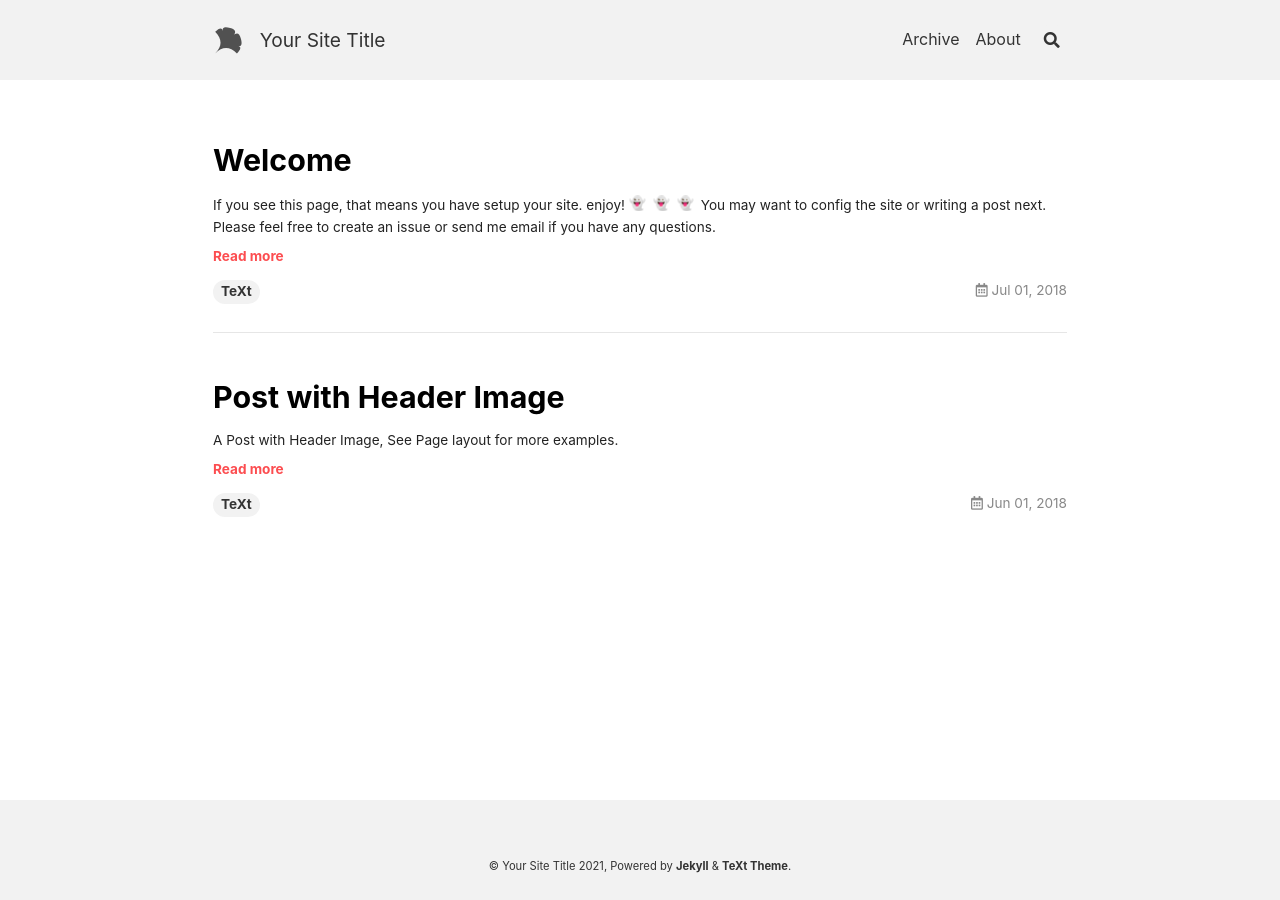
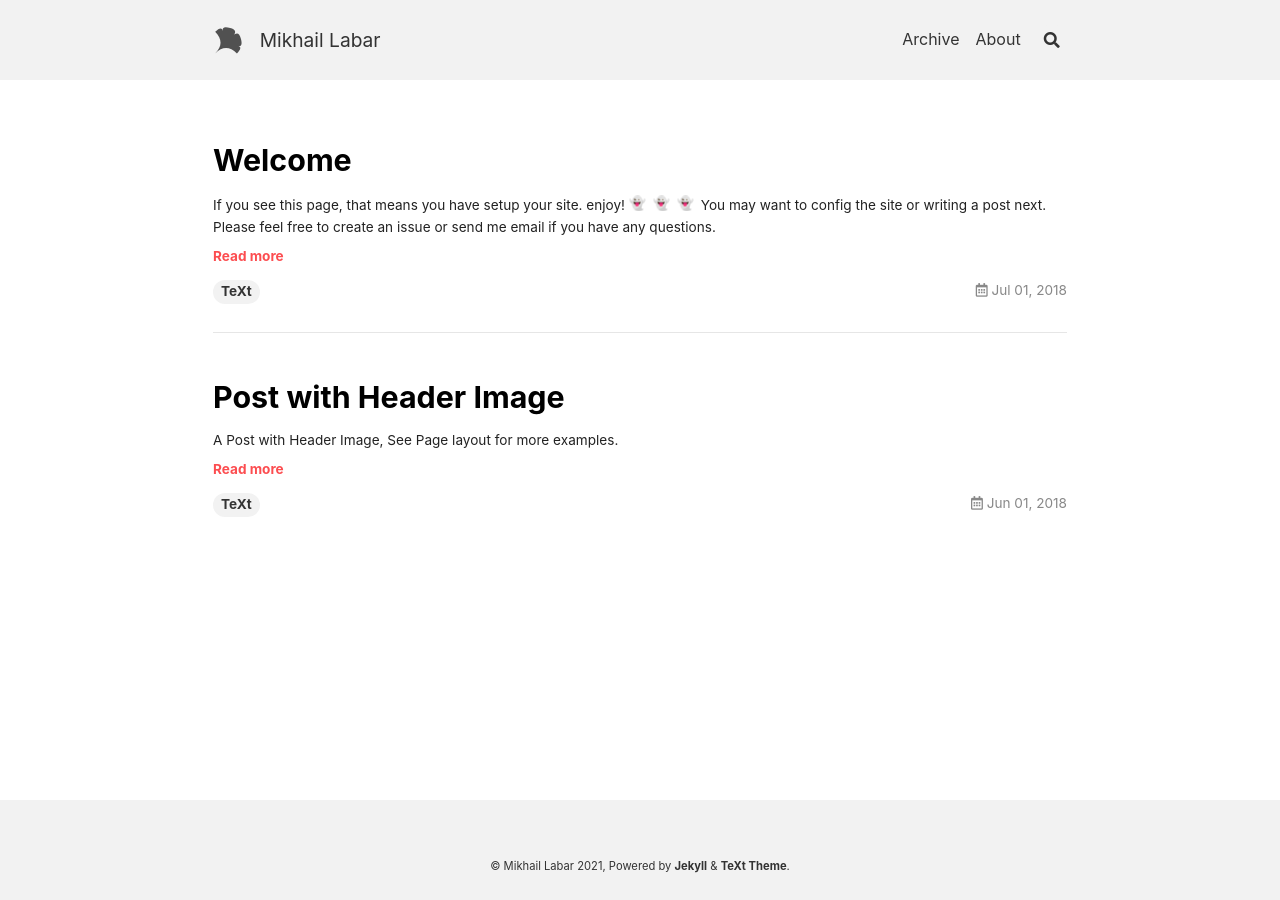
Before and after one commit to mlabar7621/mul-personal, a Jekyll site: the page built from index.html, in a window 1280 px wide. Built offline with Jekyll 4.4.1, drawn with Linux system fonts in a browser that asks for light colours; nearby versions of some CDN libraries; emoji names are drawn with the system emoji font; the list of posts is cut into pages by our own code; some of the changed lines change nothing that is shown.

Commit message:
initial changes
changed various values to apply to me personally rather than the theme

```diff
--- a/_config.yml
+++ b/_config.yml
@@ -20,25 +20,25 @@
 highlight_theme: default # "default" (default), "tomorrow", "tomorrow-night", "tomorrow-night-eighties", "tomorrow-night-blue", "tomorrow-night-bright"
 url     : # the base hostname & protocol for your site e.g. https://www.someone.com
 baseurl : # does not include hostname
-title   : Your Site Title
+title   : Mikhail Labar
 description: > # this means to ignore newlines until "Language & timezone"
-  Your Site Description
+  Mikhail Labar's personal website
 
 
 ## => Language and Timezone
 ##############################
-lang: # the language of your site, default as "en"
-timezone: # see https://en.wikipedia.org/wiki/List_of_tz_database_time_zones for the available values
+lang: en
+timezone: America/New_York
 
 
 ## => Author and Social
 ##############################
 author:
   type      : # "person" (default), "organization"
-  name      : Your Name
+  name      : Mikhail Labar
   url       :
   avatar    : # path or url of avatar image (square)
-  bio       : I am an amazing person.
+  bio       : Mechanical Engineering and Business Management student at the University of Maryland, College Park.
   email     :
   facebook  : # "user_name" the last part of your profile url, e.g. https://www.facebook.com/user_name
   twitter   : # "user_name" the last part of your profile url, e.g. https://twitter.com/user_name
@@ -55,8 +55,8 @@
 
 ## => GitHub Repository (if the site is hosted by GitHub)
 ##############################
-repository: user_name/repo_name
-repository_tree: master
+repository: mlabar7621/mul-personal
+repository_tree: main
 
 
 ## => Paths
```
Also changed, not shown: screenshot.jpg (deleted), 1 other file.
